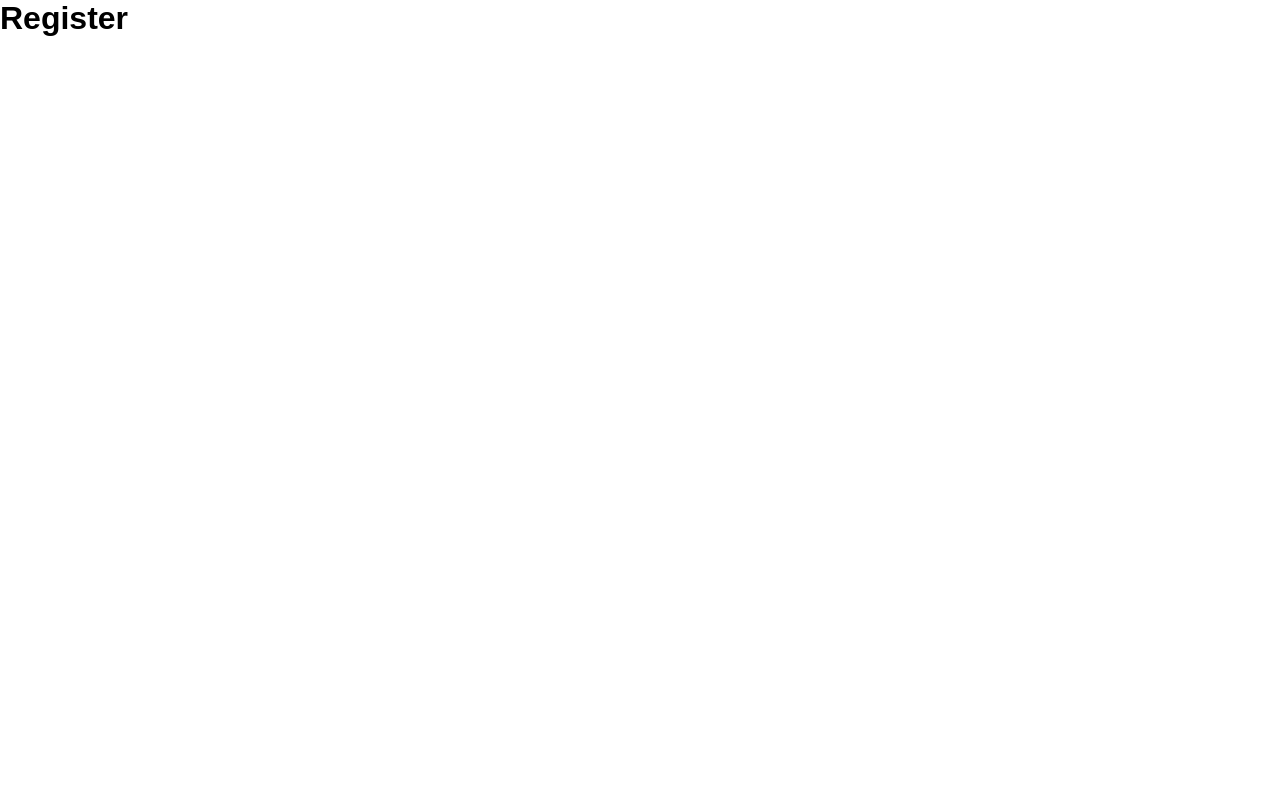
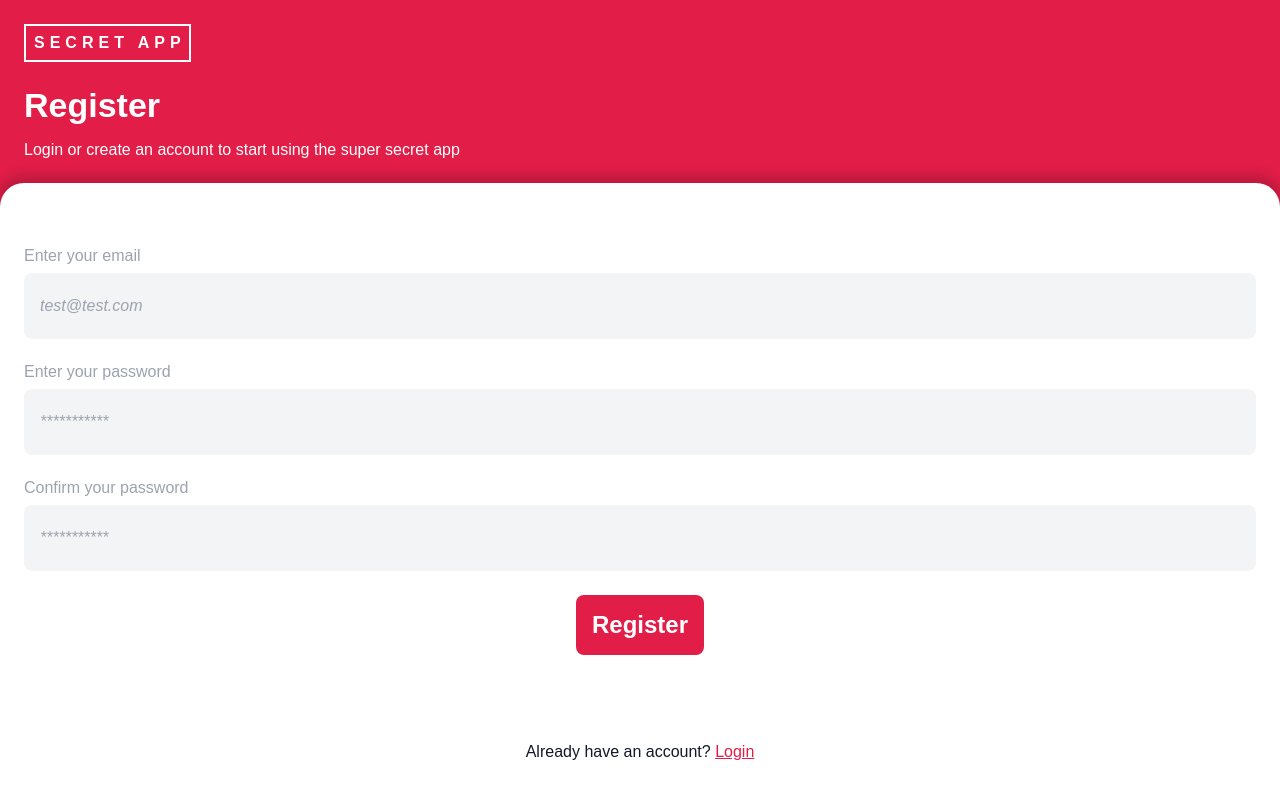
Before and after one commit to drummer-Yurii/stytch-password, a Vue app: page /register in a window 1280 px wide. Shown: the top 798 px of the page. Built offline with nearby package versions, Linux system fonts and the light colour scheme.

Commit message:
create register page

```diff
--- a/src/views/RegisterView.vue
+++ b/src/views/RegisterView.vue
@@ -1,5 +1,132 @@
+<script setup>
+import { ref } from 'vue';
+
+const email = ref('');
+const password = ref('');
+const conf_password = ref('');
+</script>
+
 <template>
     <main>
-        <h1>Register</h1>
+        <header>
+            <h1 class="logo">SECRET APP</h1>
+            <h2>Register</h2>
+            <p>Login or create an account to start using the super secret app</p>
+        </header>
+
+        <form @submit.prevent="">
+            <label>
+                <span>Enter your email</span>
+                <input type="email" v-model="email" placeholder="test@test.com" />
+            </label>
+
+            <label>
+                <span>Enter your password</span>
+                <input type="password" v-model="password" placeholder="***********" />
+            </label>
+            <label>
+                <span>Confirm your password</span>
+                <input type="conf_password" v-model="password" placeholder="***********" />
+            </label>
+
+            <input type="submit" value="Register" />
+        </form>
+
+        <footer>
+            <p>Already have an account? <router-link to="/login">Login</router-link></p>
+        </footer>
     </main>
 </template>
+
+<style scoped>
+main {
+    display: flex;
+    flex-direction: column;
+    align-items: flex-start;
+    justify-content: flex-start;
+    height: 100vh;
+    background-color: var(--primary);
+    color: #FFF;
+}
+
+header {
+    padding: 1.5rem;
+}
+
+footer {
+    background-color: #FFF;
+    width: 100%;
+    color: var(--dark);
+    text-align: center;
+    padding: 1.5rem;
+    padding-bottom: 3rem;
+}
+
+h2 {
+    font-size: 2.125rem;
+    margin-bottom: 1rem;
+}
+
+h2 ~ p {
+    font-weight: 500;
+    font-size: 1rem;
+}
+
+form {
+    flex: 1 1 0%;
+    display: block;
+    border-radius: 1.5rem 1.5rem 0 0;
+    background-color: #FFF;
+    box-shadow: 0px -4px 12px 4px rgba(0, 0, 0, 0.16);
+    color: var(--dark);
+    padding: 4rem 1.5rem;
+    width: 100%;
+}
+
+label {
+    display: block;
+    margin-bottom: 1.5rem;
+}
+
+label span {
+    display: block;
+    color: var(--gray);
+    font-size: 1rem;
+    font-weight: 500;
+    margin-bottom: 0.5rem;
+}
+
+input:not([type='submit']) {
+    display: block;
+    width: 100%;
+    border-radius: 0.5rem;
+    padding: 1.5rem 1rem;
+    font-size: 1rem;
+    font-weight: 500;
+    color: var(--dark);
+    background-color: var(--light);
+}
+
+input:not([type='submit'])::placeholder {
+    color: var(--gray);
+    font-style: italic;
+}
+
+input[type='submit'] {
+    display: block;
+    width: fit-content;
+    margin: 0 auto;
+    font-size: 1.5rem;
+    font-weight: 700;
+    color: #FFF;
+    background-color: var(--primary);
+    padding: 1rem;
+    border-radius: 0.5rem;
+    cursor: pointer;
+    transition: 0.2s ease;
+}
+
+input[type='submit']:hover {
+    background-color: var(--primary-dark);
+}
+</style>
```
